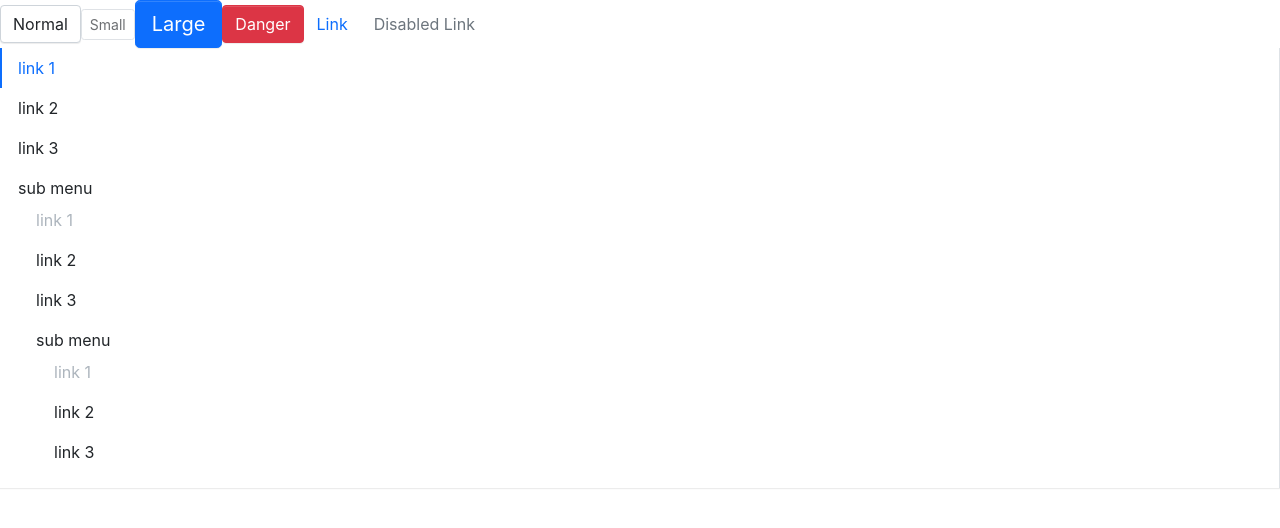
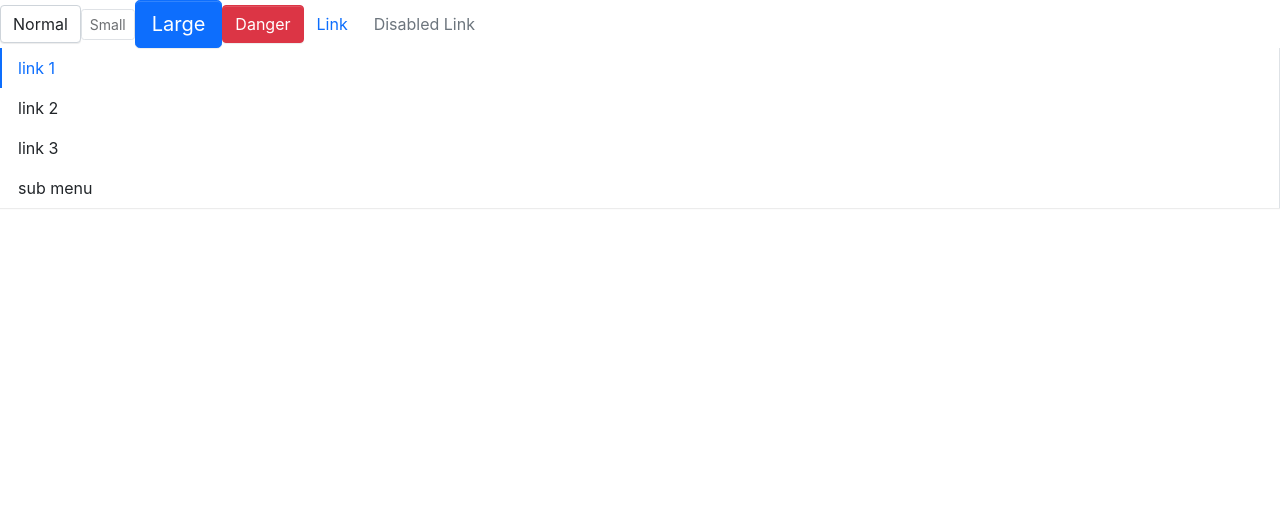
Before and after one commit to luxliu/luxury-soap, a React (Create React App) app: page / in a window 1280 px wide. Shown: the top 528 px of the page. Built offline with nearby package versions, Linux system fonts and the light colour scheme.

Commit message:
add collapse effect for SubMenu

```diff
--- a/src/components/Menu/_style.scss
+++ b/src/components/Menu/_style.scss
@@ -30,12 +30,16 @@
     }
   }
 
+  .luxury-submenu.menu-opened {
+    display: block;
+  }
+
   .luxury-submenu {
-    //display: none;
+    display: none;
     list-style: none;
     padding-left: 0;
     white-space: nowrap;
-    //transition: $menu-transition;
+    transition: $menu-transition;
 
     .menu-item {
       padding: $menu-item-padding-y $menu-item-padding-x;
@@ -87,7 +91,7 @@
   border-bottom: 0px;
   border-right: $menu-border-width solid $menu-border-color;
 
-  .menu-item {
+  > .menu-item {
     border-left: $menu-item-active-border-width solid transparent;
 
     &.is-active,
--- a/src/components/Menu/subMenu.tsx
+++ b/src/components/Menu/subMenu.tsx
@@ -1,4 +1,4 @@
-import React, { useContext, FunctionComponentElement } from 'react';
+import React, { useContext, useState, FunctionComponentElement } from 'react';
 import classNames from 'classnames';
 import { MenuContext } from './menu';
 import { MenuItemProps } from './menuItem';
@@ -15,18 +15,24 @@ const SubMenu: React.FC<SubMenuProps> = ({
   className,
   children,
 }) => {
+  const [menuOpen, setMenuOpen] = useState(false);
   const context = useContext(MenuContext);
   const classes = classNames('menu-item submenu-item', className, {
     'is-active': context.index === index,
   });
+  const handleClick = (e: React.MouseEvent) => {
+    e.preventDefault();
+    setMenuOpen(!menuOpen);
+  };
 
   const renderChildren = () => {
+    const subMenuClasses = classNames('luxury-submenu', {
+      'menu-opened': menuOpen,
+    });
     const childrenComponent = React.Children.map(
       children,
       (child, insideIndex) => {
-        const childElement = child as React.FunctionComponentElement<
-          MenuItemProps
-        >;
+        const childElement = child as FunctionComponentElement<MenuItemProps>;
         const { displayName } = childElement.type;
         if (displayName === 'MenuItem' || displayName === 'SubMenu') {
           return React.cloneElement(childElement, {
@@ -40,12 +46,14 @@ const SubMenu: React.FC<SubMenuProps> = ({
       }
     );
 
-    return <ul className="luxury-submenu">{childrenComponent}</ul>;
+    return <ul className={subMenuClasses}>{childrenComponent}</ul>;
   };
 
   return (
     <li key={index} className={classes}>
-      <div className="submenu-title">{title}</div>
+      <div className="submenu-title" onClick={handleClick}>
+        {title}
+      </div>
       {renderChildren()}
     </li>
   );
```
